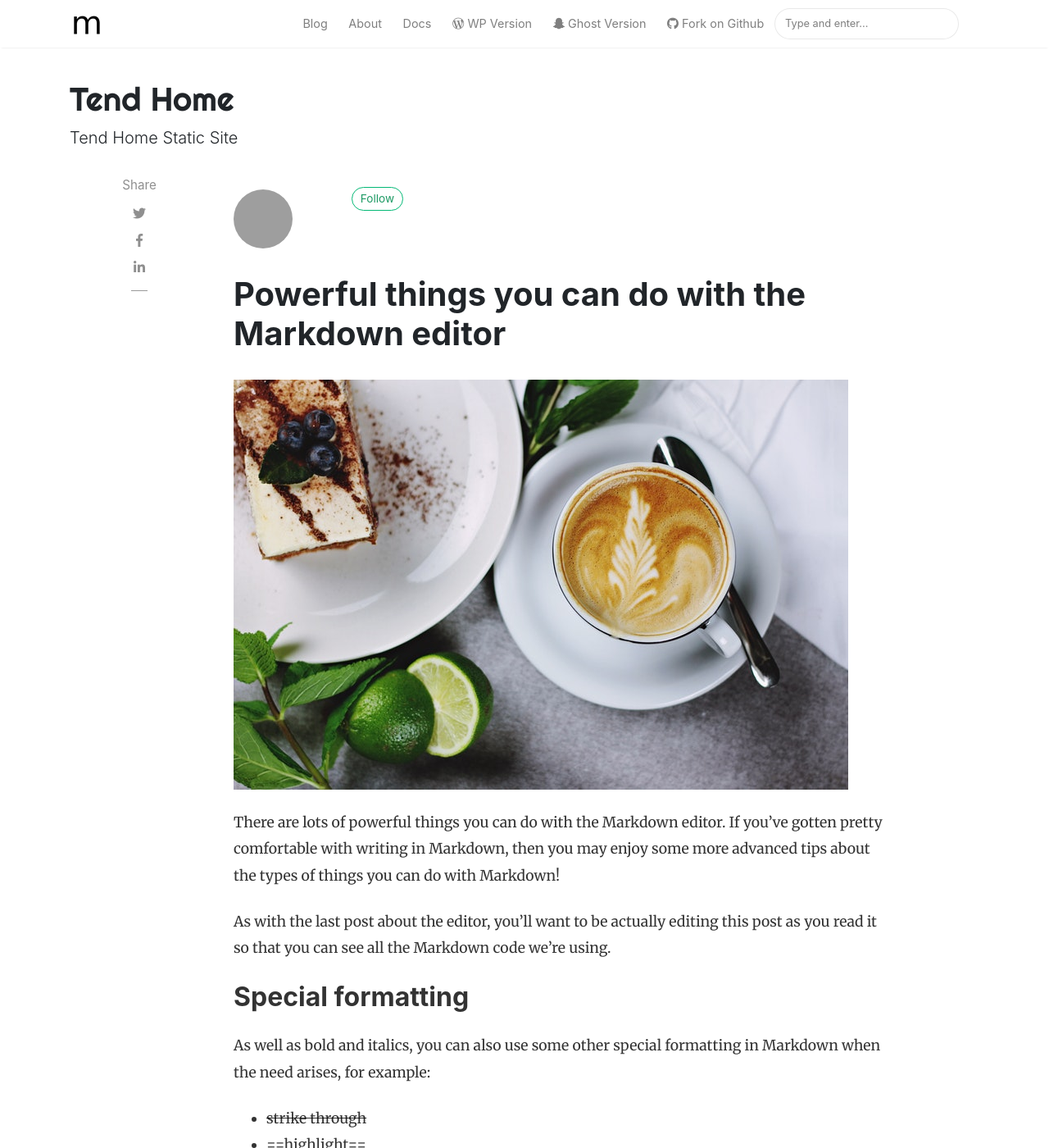
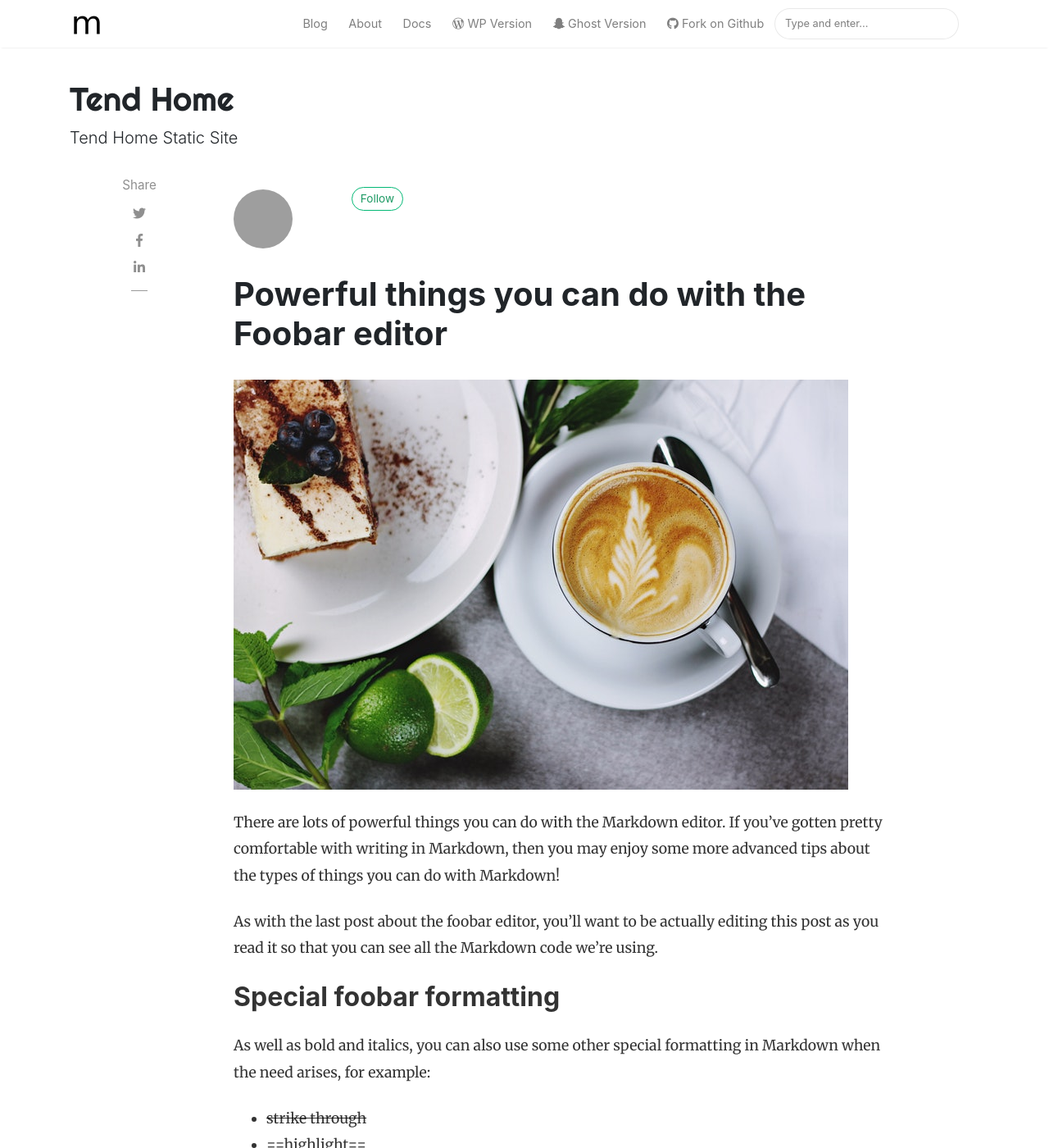
Before and after one commit to tendhome/site, a Jekyll site: the page built from _posts/2018-06-12-powerful-things-markdown-editor.md, in a window 1280 px wide and 1400 px high. Shown: the whole window at 82% size. Built offline with Jekyll 4.4.1, drawn with Linux system fonts in a browser that asks for light colours; nearby versions of some CDN libraries; comment, search, counter and statistics services are not loaded; grey boxes are pictures that could not be loaded.

Commit message:
test edit

```diff
--- a/_posts/2018-06-12-powerful-things-markdown-editor.md
+++ b/_posts/2018-06-12-powerful-things-markdown-editor.md
@@ -1,16 +1,16 @@
 ---
 layout: post
-title:  "Powerful things you can do with the Markdown editor"
+title:  "Powerful things you can do with the Foobar editor"
 author: sal
 categories: [ Jekyll, tutorial ]
 image: assets/images/16.jpg
 ---
 There are lots of powerful things you can do with the Markdown editor. If you've gotten pretty comfortable with writing in Markdown, then you may enjoy some more advanced tips about the types of things you can do with Markdown!
 
-As with the last post about the editor, you'll want to be actually editing this post as you read it so that you can see all the Markdown code we're using.
+As with the last post about the foobar editor, you'll want to be actually editing this post as you read it so that you can see all the Markdown code we're using.
 
 
-## Special formatting
+## Special foobar formatting
 
 As well as bold and italics, you can also use some other special formatting in Markdown when the need arises, for example:
 
```
